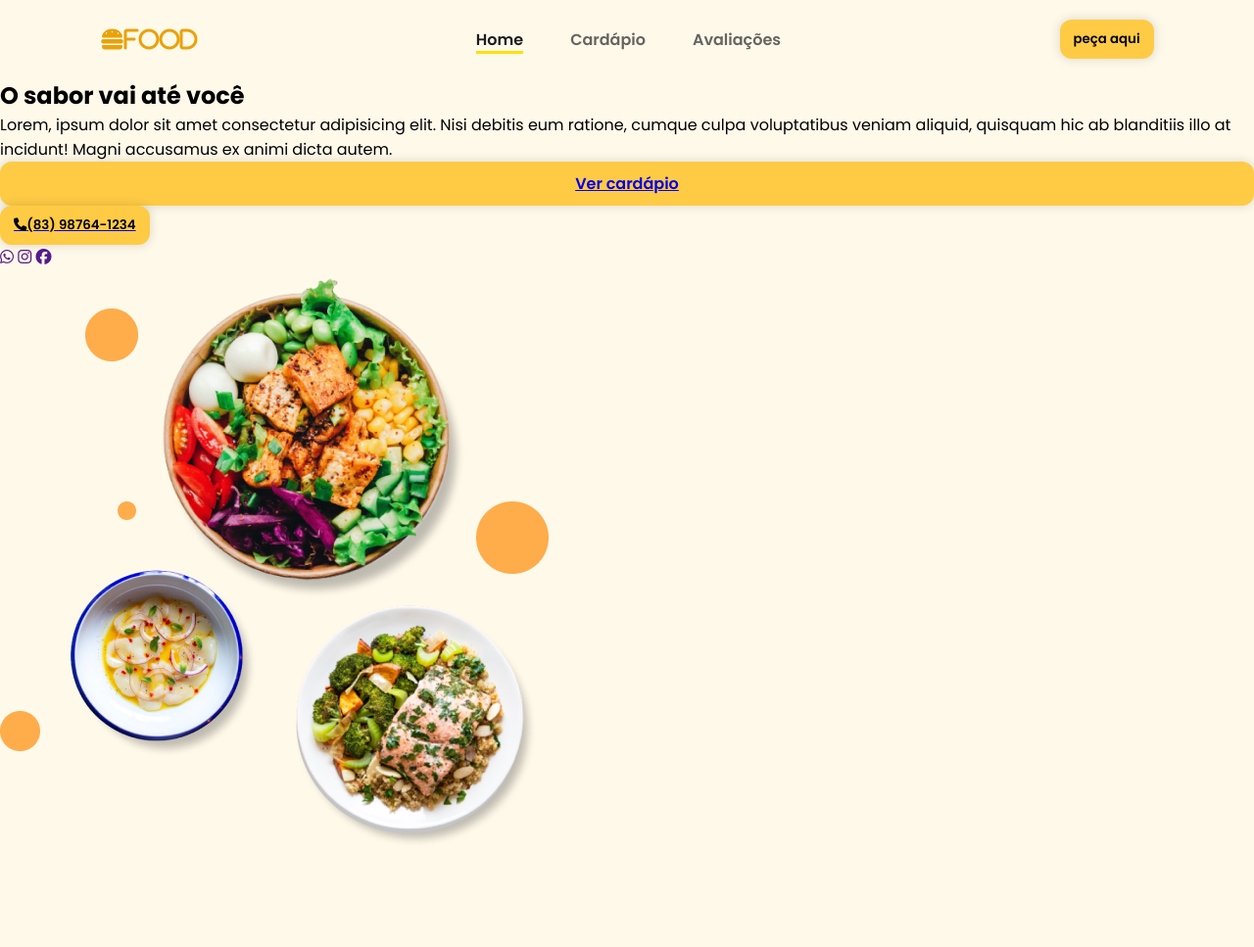
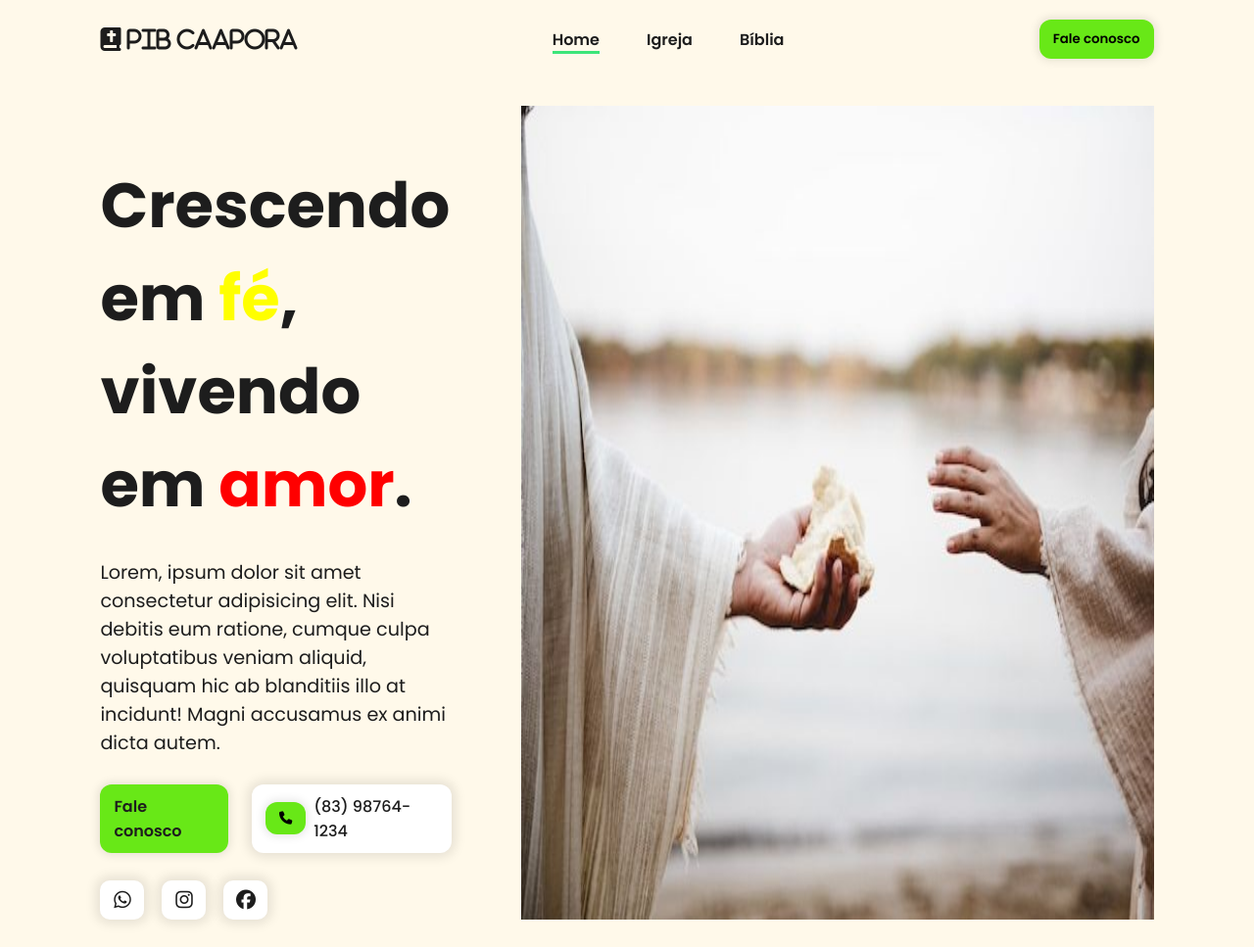
Before and after one commit to Kazechiro/PIB-Caapora, a PHP site: page / in a window 1280 px wide. Shown: the whole page at 98% size. Before the commit the page ends 860 px from the top, so only its background shows below. Run offline with PHP 8.4, Linux system fonts and the light colour scheme; some libraries are stand-ins or nearby versions.

Commit message:
header quase pronto

```diff
--- a/src/index.html
+++ b/src/index.html
@@ -24,20 +24,20 @@
   <body>
     <header>
       <nav id="navbar">
-        <i class="fa-solid fa-burger" id="nav_logo">Food</i>
+        <i class="fa-solid fa-book-bible" id="nav_logo"> PIB Caapora</i>
         <ul id="nav_list">
           <li class="nav_item active">
             <a href="#home" class="nav_link">Home</a>
           </li>
           <li class="nav_item">
-            <a href="#menu" class="nav_link">Cardápio</a>
+            <a href="#menu" class="nav_link">Igreja</a>
           </li>
           <li class="nav_item">
-            <a href="#testimonials" class="nav_link">Avaliações</a>
+            <a href="#testimonials" class="nav_link">Bíblia</a>
           </li>
         </ul>
 
-        <button class="btn_default">peça aqui</button>
+        <button class="btn_default">Fale conosco</button>
 
         <button id="mobile_btn">
           <i class="fa-solid fa-bars"></i>
@@ -50,21 +50,24 @@
             <a href="#home" class="nav_link">Home</a>
           </li>
           <li class="nav_item">
-            <a href="#menu" class="nav_link">Cardápio</a>
+            <a href="#menu" class="nav_link">Igreja</a>
           </li>
           <li class="nav_item">
-            <a href="#testimonials" class="nav_link">Avaliações</a>
+            <a href="#testimonials" class="nav_link">Bíblia</a>
           </li>
         </ul>
 
-        <button class="btn_default">peça aqui</button>
+        <button class="btn_default">Fale conosco</button>
       </div>
     </header>
     <main id="content">
       <section id="home">
         <div class="shape"></div>
         <div id="cta">
-          <h1 class="title">O sabor vai até <span>você</span></h1>
+          <h1 class="title">
+            Crescendo em <span class="fe">fé</span>, vivendo em
+            <span class="amor">amor</span>.
+          </h1>
           <p class="description">
             Lorem, ipsum dolor sit amet consectetur adipisicing elit. Nisi
             debitis eum ratione, cumque culpa voluptatibus veniam aliquid,
@@ -73,13 +76,13 @@
           </p>
 
           <div id="cta_buttons">
-            <a href="#" class="btn_default">Ver cardápio</a>
+            <a href="#" class="btn_default">Fale conosco</a>
 
             <a href="tel:+555555555" id="phone_button">
               <button class="btn_default">
                 <i class="fa-solid fa-phone"></i>
-                (83) 98764-1234
               </button>
+              (83) 98764-1234
             </a>
           </div>
           <div class="social_media_buttons">
@@ -90,7 +93,7 @@
         </div>
 
         <div id="banner">
-          <img src="images/hero.png" alt="" />
+          <img src="images/banner.jpg" alt="" />
         </div>
       </section>
     </main>
--- a/src/styles/header.css
+++ b/src/styles/header.css
@@ -13,7 +13,7 @@ header {
 #nav_logo {
   font-size: 24px;
   font-weight: 600;
-  color: #e9a209;
+  color: #1d1d1d;
 }
 
 #nav_list {
@@ -24,13 +24,13 @@ header {
 
 .nav_item a {
   text-decoration: none;
-  color: #1d1d1dad;
+  color: #1d1d1d;
   font-weight: 600;
 }
 
 .nav_item.active a {
   color: #1d1d1d;
-  border-bottom: 3px solid #ffe100;
+  border-bottom: 3px solid #3ce579;
 }
 
 #mobile_btn {
--- a/src/styles/home.css
+++ b/src/styles/home.css
@@ -0,0 +1,51 @@
+#home {
+  display: flex;
+  min-height: calc(100vh - 91px);
+}
+
+#cta {
+  width: 35%;
+  display: flex;
+  flex-direction: column;
+  gap: 28px;
+  margin-top: 5%;
+}
+
+#cta .title {
+  font-size: 4rem;
+  color: #1d1d1d;
+}
+
+#cta .title .fe {
+  color: yellow;
+}
+
+#cta .title .amor {
+  color: red;
+}
+
+#cta .description {
+  font-size: 1.2rem;
+  color: #1d1d1d;
+}
+
+#cta_buttons {
+  display: flex;
+  gap: 24px;
+}
+
+#cta_buttons a {
+  text-decoration: none;
+  color: #1d1d1d;
+}
+
+#phone_button {
+  display: flex;
+  gap: 8px;
+  align-items: center;
+  background-color: #ffffff;
+  padding: 8px 14px;
+  font-weight: 500;
+  box-shadow: 0px 0px 12px 4px rgba(0, 0, 0, 0.1);
+  border-radius: 12px;
+}
--- a/src/styles/style.css
+++ b/src/styles/style.css
@@ -10,13 +10,16 @@
 body {
   background-color: #fff9ea;
 }
+section {
+  padding: 28px 8%;
+}
 
 .btn_default {
   align-items: center;
   justify-content: center;
   border: none;
   display: flex;
-  background-color: #ffcb45;
+  background-color: #68e817;
   border-radius: 12px;
   padding: 10px 14px;
   font-weight: 600;
@@ -26,5 +29,41 @@ body {
 }
 
 .btn_default:hover {
-  background-color: #f8d477;
+  background-color: #3ce640;
 }
+
+.social_media_buttons {
+  display: flex;
+  gap: 18px;
+}
+
+.social_media_buttons a {
+  display: flex;
+  align-items: center;
+  justify-content: center;
+  width: 45px;
+  height: 40px;
+  background-color: #fff;
+  font-size: 1.25rem;
+  border-radius: 10px;
+  text-decoration: none;
+  color: #1d1d1d;
+  box-shadow: 0px 0px 12px 4px rgba(0, 0, 0, 0.1);
+  transition: box-shadow 0.3s ease;
+}
+
+.social_media_buttons a:hover {
+  box-shadow: 0px 0px 12px 8px rgba(0, 0, 0, 0.1);
+}
+
+#banner {
+  display: flex;
+  align-items: start;
+  justify-content: end;
+  width: 70%;
+}
+
+#banner img {
+  height: 100%;
+  width: 90%;
+}
```
Also changed, not shown: src/images/banner.jpg (added).
